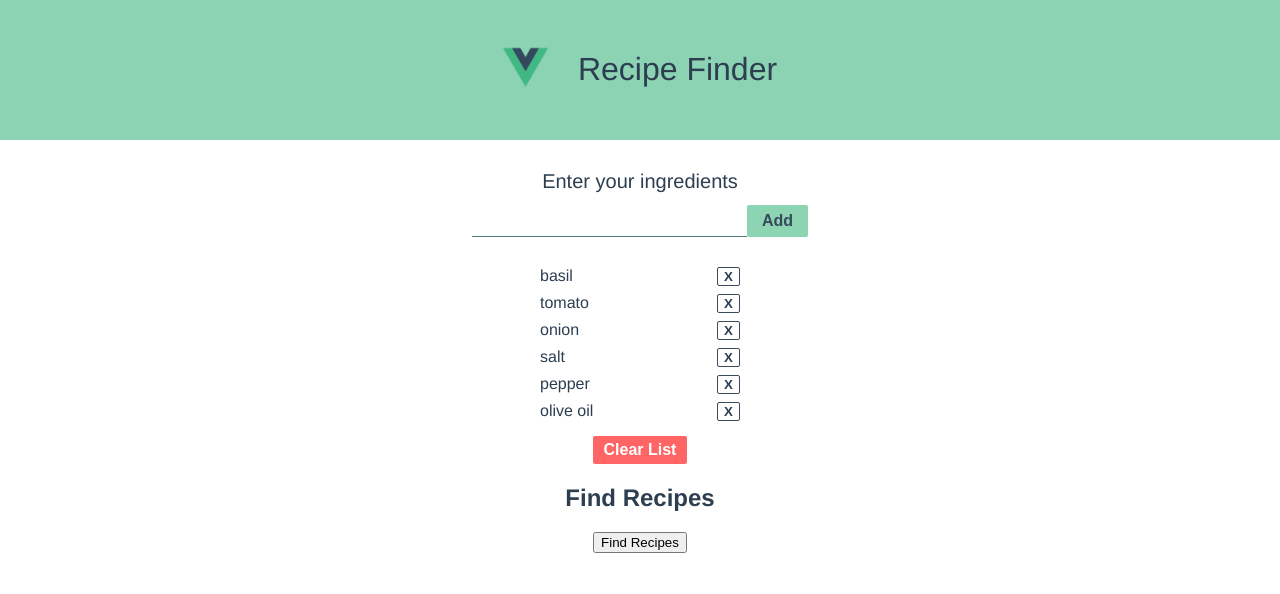
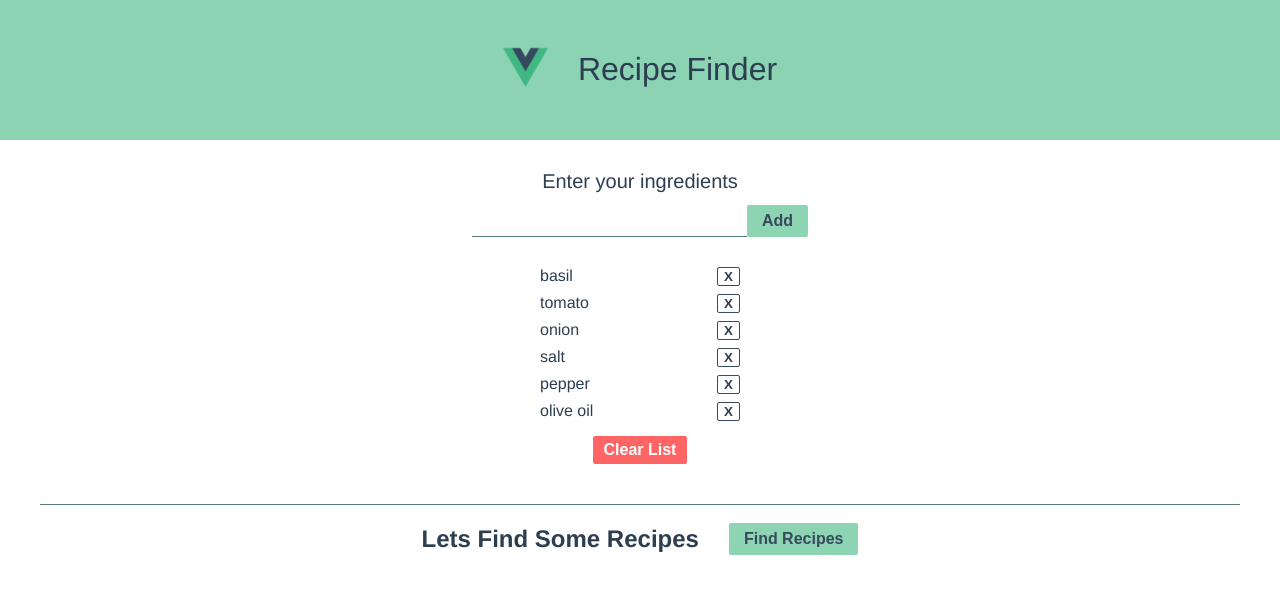
Before and after one commit to Meatuus/vuejs-food, a Vue app: page / in a window 1280 px wide. Shown: the top 594 px of the page. Built offline with nearby package versions, Linux system fonts and the light colour scheme.

Commit message:
style recipes

```diff
--- a/src/components/FindRecipes.vue
+++ b/src/components/FindRecipes.vue
@@ -1,7 +1,9 @@
 <template>
-    <div>
-        <h2>Find Recipes</h2>
-        <recipes-search :ingredients="ingredients" @onNewRecipes="onNewRecipes" />
+    <div class="recipe-container">
+        <div class="recipe-search">
+            <h2 class="recipe-title">Lets Find Some Recipes</h2>
+            <recipes-search :ingredients="ingredients" @onNewRecipes="onNewRecipes" />
+        </div>
         <h2 v-if="recipeMatches.length > 0">Recipes</h2>
         <recipes-list :recipes="recipeMatches" />
     </div>
@@ -32,23 +34,21 @@
     }
 </script>
 
-<!-- Add "scoped" attribute to limit CSS to this component only -->
 <style scoped>
-    /* h1, h2 {
-        font-weight: normal;
+
+    .recipe-container {
+        border-top: 1px solid #577d7d;
+        margin: 40px;
     }
 
-    ul {
-        list-style-type: none;
-        padding: 0;
+    .recipe-search {
+        display: flex;
+        flex-direction: row;
+        justify-content: center;
+        align-items: center;
     }
 
-    li {
-        display: inline-block;
-        margin: 0 10px;
+    .recipe-title {
+        margin-right: 30px;
     }
-
-    a {
-        color: #42b983;
-    } */
 </style>
--- a/src/components/RecipesList.vue
+++ b/src/components/RecipesList.vue
@@ -1,14 +1,14 @@
 <template>
     <div>
         <ul>
-            <li v-for="(item, index) in recipes" :key="index">
+            <li class="item-container" v-for="(item, index) in recipes" :key="index">
                 <h3>{{ item.recipe.label }}</h3>
-                <div>
-                    <div>
+                <div class="recipe-container">
+                    <div class="image-wrap">
                         <img :src="item.recipe.image" alt="">
                     </div>
-                    <div>
-                        <ul>
+                    <div class="info">
+                        <ul class="ingredients">
                             <li v-for="(ing, i) in item.recipe.ingredientLines" :key="i" >{{ ing }}</li>
                         </ul>
                         <a :href="item.recipe.url" target="_blank">View Recipe</a>
@@ -27,23 +27,51 @@
     }
 </script>
 
-<!-- Add "scoped" attribute to limit CSS to this component only -->
 <style scoped>
-    /* h1, h2 {
-        font-weight: normal;
-    }
-
     ul {
         list-style-type: none;
         padding: 0;
     }
 
-    li {
-        display: inline-block;
-        margin: 0 10px;
+    a {
+        text-decoration: none;
+        text-align: left;
+        margin: 25px 0 20px 20px;
+        background: #2d3f51;
+        width: max-content;
+        padding: 7px 15px;
+        border-radius: 2px;
+        color: white;
+        font-weight: bold;
     }
 
-    a {
-        color: #42b983;
-    } */
+    a:hover {
+        background: rgba(45, 63, 81, 0.84);
+    }
+
+    .item-container {
+        background: rgba(141, 212, 179, 0.41);
+        padding: 1px 20px 20px 20px;
+        margin: 20px 0;
+    }
+
+    .recipe-container {
+        display: flex;
+        flex-direction: row;
+        justify-content: space-between;
+        align-items: flex-start;
+    }
+
+    .info {
+        width: calc(100% - 180px);
+        display: flex;
+        flex-direction: column;
+        justify-content: space-between;
+    }
+
+    .ingredients {
+        text-align: left;
+        margin-left: 20px;
+    }
+
 </style>
--- a/src/components/RecipesSearch.vue
+++ b/src/components/RecipesSearch.vue
@@ -32,23 +32,19 @@
     }
 </script>
 
-<!-- Add "scoped" attribute to limit CSS to this component only -->
 <style scoped>
-    /* h1, h2 {
-        font-weight: normal;
+    button {
+        border: none;
+        background: #8dd4b2;
+        color: #374a5e;
+        font-weight: bold;
+        font-size: 16px;
+        border-radius: 2px;
+        padding: 7px 15px;
+        cursor: pointer;
     }
 
-    ul {
-        list-style-type: none;
-        padding: 0;
+    button:hover {
+        background: #bae5d1;
     }
-
-    li {
-        display: inline-block;
-        margin: 0 10px;
-    }
-
-    a {
-        color: #42b983;
-    } */
 </style>
```
